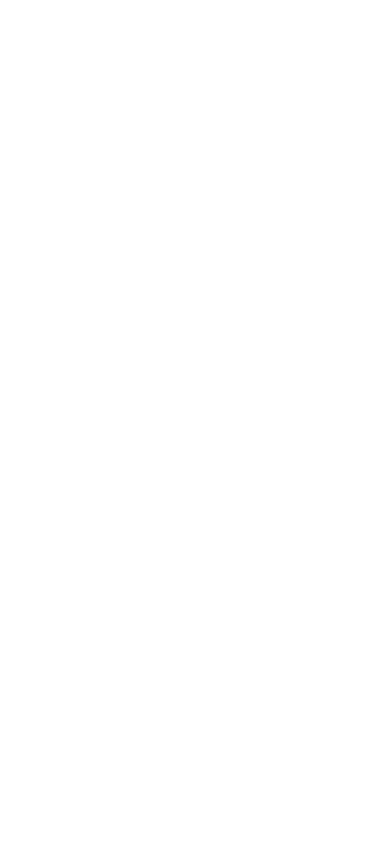
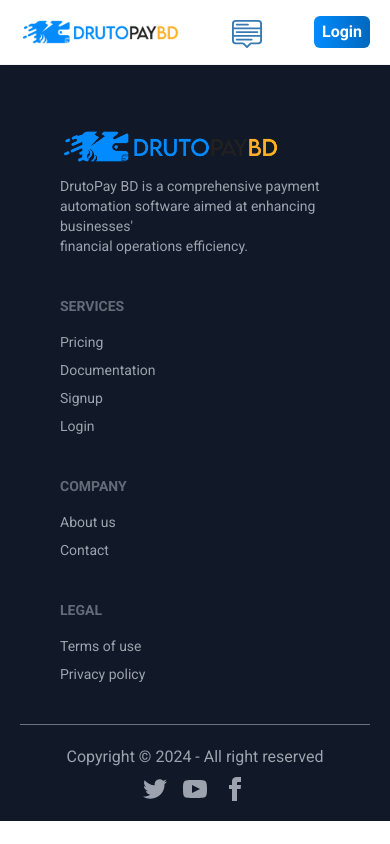
Before and after one commit to Md-Imran75/drutopaybd-frontend, a React (Vite) app: page /about in a window 390 px wide. Before the commit this address had no page. Built offline with nearby package versions, Linux system fonts and the light colour scheme.

Commit message:
adding mobile menu

```diff
--- a/src/App.jsx
+++ b/src/App.jsx
@@ -1,7 +1,7 @@
 import { BrowserRouter, Routes, Route } from "react-router-dom"
 import PaymentHome from "./components/paymentMethod/PaymentHome"
-import {Helmet} from 'react-helmet'
 import Home from "./pages/Home"
+import About from "./pages/About"
 
 function App() {
 
@@ -9,13 +9,11 @@
     <>
       <div>
       <BrowserRouter>
-      <Helmet>
-        <title>DrutoPayBD</title>
-        <meta name="description" content="Welcome to WEB LAGBE, where innovation meets functionality." />
-        <meta name="keywords" content="Software development, Web development, App development, Game development" />
-      </Helmet>
+
       <Routes>
         <Route path="/" element={<Home/>} />
+        <Route path="/about" element={<About/>} />
+
       </Routes>
 
     </BrowserRouter>
--- a/src/components/mainsite/buttons/AnimatedButton.jsx
+++ b/src/components/mainsite/buttons/AnimatedButton.jsx
@@ -63,7 +63,7 @@
       }}
       onMouseEnter={scramble}
       onMouseLeave={stopScramble}
-      className="group relative overflow-hidden rounded-lg border-[1px]  bg-[#018bff] px-4 py-2 font-mono font-medium uppercase text-white transition-colors"
+      className="group relative overflow-hidden rounded-lg border-[1px]  bg-gradient-to-r from-[#018bff]  to-[#0068bd] px-4 py-2 font-mono font-medium uppercase text-white transition-colors"
     >
       <div className="relative z-10 flex items-center gap-2">
 
--- a/src/components/mainsite/global/Header.jsx
+++ b/src/components/mainsite/global/Header.jsx
@@ -1,6 +1,7 @@
-import { Link,useLocation } from 'react-router-dom'
+import { Link, useLocation } from 'react-router-dom'
 import logo from '../../../assets/images/drutopaylogo.png'
 import Wrapper from '../wrapper/Wrapper'
+import MobileMenu from './MobileMenu'
 // import { LazyLoadImage } from 'react-lazy-load-image-component';
 // import 'react-lazy-load-image-component/src/effects/black-and-white.css';
 
@@ -9,7 +10,7 @@
     const { pathname } = useLocation()
 
     return (
-        <div className='sticky top-0 bg-white-100 z-50 md:border-b-0 border-b border-gray-100 py-2 bg-white shadow-sm md:shadow-none'>
+        <div className='sticky  top-0 bg-white-100 z-50 md:border-b-0 border-b border-gray-100 py-2 bg-white shadow-sm md:shadow-none'>
             <Wrapper>
                 <div className='py-2 flex justify-between items-center'>
                     <div className='w-[160px] md:w-[220px]'>
@@ -17,26 +18,24 @@
                             <img src={logo} alt="logo" />
                         </Link>
                     </div>
-                    {/* <div className='md:hidden block'>
+                    <div className='md:hidden '>
                         <MobileMenu/>
-                    </div> */}
-                    <div className=' md:flex text-gray-800 justify-center text-[18px] font-bold gap-5 md:visible hidden items-center'>
-                        <div className={`${pathname === '/' ? 'text-[#018bff]' : ''}`}><Link to={'/'}>Home</Link></div>
-                        <div className={`${pathname === '/about' ? 'text-[#018bff]' : ''}`}><Link to={'/about'}>About</Link></div>
-                        <div className={`${pathname === '/price' ? 'text-[#018bff]' : ''}`}><Link to={'/pricing'}>Pricing</Link></div>
-                        <div className={`${pathname === '/documentation' ? 'text-[#018bff]' : ''}`}><Link to={'/documentation'}>Documentation</Link></div>
+                    </div>
+                    <div className=' md:flex text-gray-800 text-[15px] justify-center  font-bold gap-5 md:visible hidden items-center'>
+                        <div className={`${pathname === '/' ? 'text-white bg-gradient-to-r py-1 px-2 rounded-md from-[#018bff]  to-[#0068bd]' : ''}`}><Link to={'/'}>Home</Link></div>
+                        <div className={`${pathname === '/about' ? 'text-white bg-gradient-to-r py-1 px-2 rounded-md from-[#018bff]  to-[#0068bd]' : ''}`}><Link to={'/about'}>About</Link></div>
+                        <div className={`${pathname === '/price' ? 'text-white bg-gradient-to-r py-1 px-2 rounded-md from-[#018bff]  to-[#0068bd]' : ''}`}><Link to={'/pricing'}>Pricing</Link></div>
+                        <div className={`${pathname === '/documentation' ? 'text-white bg-gradient-to-r py-1 px-2 rounded-md from-[#018bff]  to-[#0068bd]' : ''}`}><Link to={'/documentation'}>Documentation</Link></div>
 
 
                     </div>
 
                     <div className='flex items-center text-black-500'>
+
                         <div>
-                            <div className='px-2 bg-[#018bff] font-bold py-[3px] text-white cursor-pointer border-gray-100'>Login</div>
+                            <div className='px-2 bg-gradient-to-r from-[#018bff]  to-[#0068bd] font-bold py-1 rounded-md text-white cursor-pointer border-gray-100'>Login</div>
                         </div>
-                        <div>
-                            <div className='px-2  border-r border-y border-[#018bff] font-bold py-[1.5px] text-gray-800   cursor-pointer '>SignUp</div>
 
-                        </div>
                     </div>
                 </div>
             </Wrapper>
--- /dev/null
+++ b/src/components/mainsite/global/MobileMenu.jsx
@@ -0,0 +1,56 @@
+import React from "react";
+import { BsMenuUp } from "react-icons/bs";
+import { Link, useLocation } from 'react-router-dom'
+
+function MobileMenu() {
+
+    const { pathname } = useLocation()
+
+    const [openMenu, setOpenMenu] = React.useState(false);
+
+    return (
+        <div className="mt-[13px] relative  ">
+            <div onClick={() => setOpenMenu(!openMenu)} className="text-[30px] text-gradient-to-r from-[#018bff]  to-[#0068bd] text-[#367ab1]  -mt-3">
+                <BsMenuUp />
+            </div>
+            {
+                openMenu && <>
+                    <div className="absolute bg-slate-50 w-[300px] right-[-87px] p-5   shadow-md top-[50px]  ">
+                        <div className='flex flex-col justify-center gap-5 md:hidden visible items-center'>
+                            <div onClick={() => setOpenMenu(false)} className={`${pathname === '/' ? 'text-white w-full bg-gradient-to-r py-1 px-2 rounded-md from-[#018bff]  to-[#0068bd]' : ''} cursor-pointer anton rounded-sm   w-full py-[8px] px-[10px] `}>
+                                <Link to={'/'} >
+                                    <div className="w-full">Home</div>
+                                </Link>
+                            </div>
+
+                            <div onClick={() => setOpenMenu(false)} className={`${pathname === '/about' ? 'text-white w-full bg-gradient-to-r py-1 px-2 rounded-md from-[#018bff]  to-[#0068bd]' : ''} cursor-pointer anton rounded-sm   w-full py-[8px] px-[10px] `}>
+                                <Link to={'/about'} >
+                                    <div className="w-full">About</div>
+
+                                </Link>
+                            </div>
+
+
+
+                            <div onClick={() => setOpenMenu(false)} className={`${pathname === '/pricing' ? 'text-white w-full bg-gradient-to-r py-1 px-2 rounded-md from-[#018bff]  to-[#0068bd]' : ''} cursor-pointer anton rounded-sm   w-full py-[8px] px-[10px] `}>
+                                <Link to={'/pricing'} >
+                                    <div className="w-full">Pricing</div>
+
+                                </Link>
+                            </div>
+                            <div onClick={() => setOpenMenu(false)} className={`${pathname === '/documentation' ? 'text-white w-full bg-gradient-to-r py-1 px-2 rounded-md from-[#018bff]  to-[#0068bd]' : ''} cursor-pointer anton rounded-sm   w-full py-[8px] px-[10px] `} >
+                                <Link to={'/documentation'} >
+                                    <div className="w-full">Documentatio</div>
+
+                                </Link>
+                            </div>
+                        </div>
+                    </div>
+                </>
+            }
+        </div>
+    );
+}
+
+
+export default MobileMenu;
--- /dev/null
+++ b/src/pages/About.jsx
@@ -0,0 +1,21 @@
+
+import Header from '../components/mainsite/global/Header'
+import Footer from '../components/mainsite/footer/Footer'
+import {Helmet} from 'react-helmet'
+
+const About = () => {
+    return (
+        <div>
+            <Helmet>
+                <title>About us - DrutoPayBD</title>
+                <meta name="description" content="DrutoPayBD provides various payment automation options tailored for small business owners in Bangladesh." />
+                <meta name="keywords" content="Payment method" />
+            </Helmet>
+
+            <Header />
+            <Footer />
+        </div>
+    )
+}
+
+export default About
--- a/src/pages/Home.jsx
+++ b/src/pages/Home.jsx
@@ -5,18 +5,29 @@
 import Pricing from '../components/mainsite/pricing/Pricing'
 import SecondHeroSection from '../components/mainsite/secondHero/SecondHeroSection'
 import Wrapper from '../components/mainsite/wrapper/Wrapper'
+import { Suspense } from 'react';
+import {Helmet} from 'react-helmet'
+
 const Home = () => {
     return (
         <div>
+            <Helmet>
+                <title>Home - DrutoPayBD</title>
+                <meta name="description" content="DrutoPayBD provides various payment automation options tailored for small business owners in Bangladesh." />
+                <meta name="keywords" content="Payment method" />
+            </Helmet>
+
+
             <Header />
             <HeroSection />
-
-            <Wrapper>
-                <SecondHeroSection/>
-                <Pricing/>
-                <Faq/>
-            </Wrapper>
-            <Footer/>
+            <Suspense fallback={'Loading'}>
+                <Wrapper>
+                    <SecondHeroSection />
+                    <Pricing />
+                    <Faq />
+                </Wrapper>
+                <Footer />
+            </Suspense>
         </div>
     )
 }
--- a/tailwind.config.js
+++ b/tailwind.config.js
@@ -8,7 +8,5 @@
     extend: {},
   },
   plugins: [require("daisyui")],
-  daisyui: {
-    themes:false,
-  },
+
 }
```
Also changed, not shown: src/components/mainsite/pricing/Pricing.jsx (+4 -4 lines).
